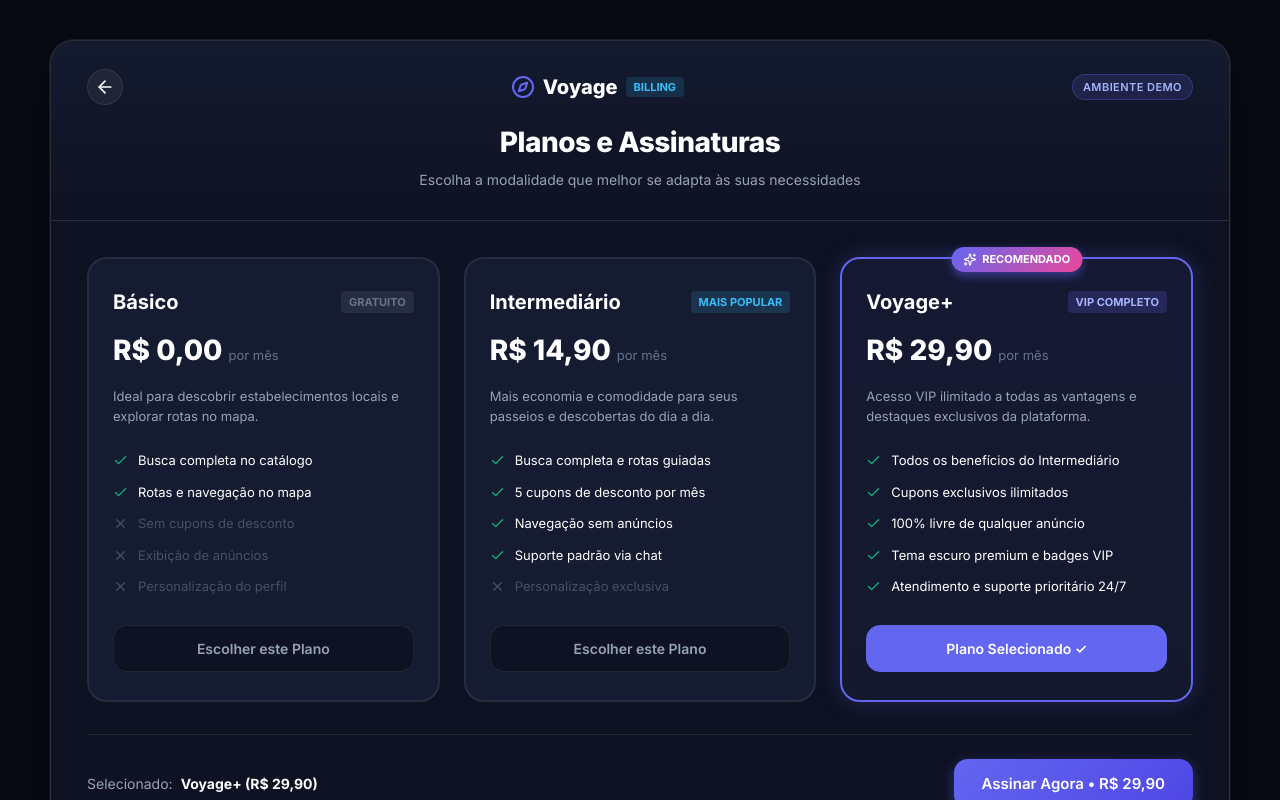
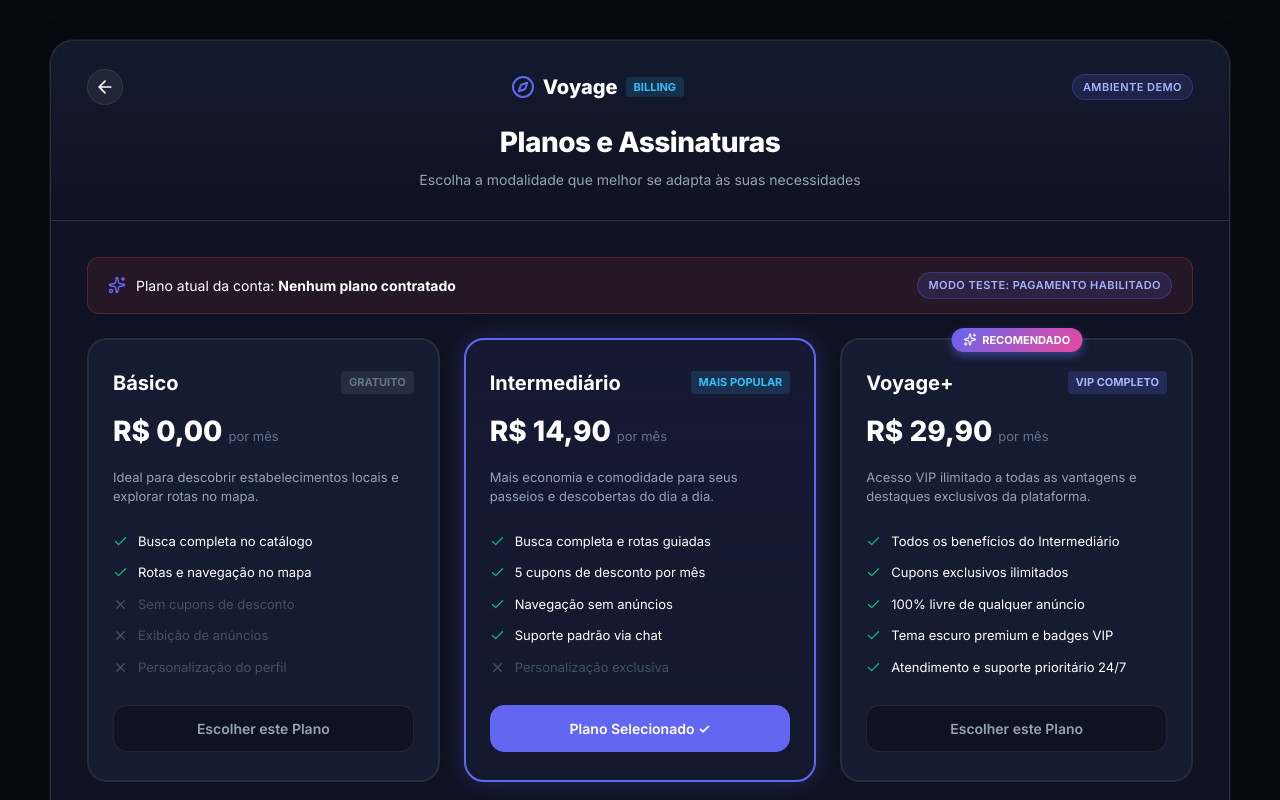
Before and after one commit to eMlock11/voyagefrontend, a React (Vite) app: page /payment in a window 1280 px wide. Shown: the top 800 px of the page. Built offline with nearby package versions, Linux system fonts and the light colour scheme; sample sign-in values are in the browser's storage.

Commit message:
adicionei uma sessão de teste

```diff
--- a/src/pages/payment/Payment.jsx
+++ b/src/pages/payment/Payment.jsx
@@ -80,15 +80,15 @@ export default function Payment() {
   const navigate = useNavigate();
   // Estados de navegação do fluxo: 'subscription' | 'methods' | 'cards' | 'card-form' | 'pix'
   const [step, setStep] = useState('subscription');
+  const initialUser = userService.getCurrentUser();
 
-  const currentUser = userService.getCurrentUser();
-
-  // Plano selecionado ('basic' | 'intermediary' | 'plus')
+  // Plano selecionado ('basic' | 'intermediary' | 'plus' | null)
   const [selectedPlanId, setSelectedPlanId] = useState(() => {
-    if (currentUser?.planId) return currentUser.planId;
-    if (currentUser?.plan?.toLowerCase().includes('plus') || currentUser?.plan?.toLowerCase().includes('voyage+')) return 'plus';
-    if (currentUser?.plan?.toLowerCase().includes('inter')) return 'intermediary';
-    return 'plus';
+    if (initialUser?.planId) return initialUser.planId;
+    if (initialUser?.plan?.toLowerCase().includes('plus') || initialUser?.plan?.toLowerCase().includes('voyage+')) return 'plus';
+    if (initialUser?.plan?.toLowerCase().includes('inter')) return 'intermediary';
+    if (initialUser?.plan?.toLowerCase().includes('básico') || initialUser?.plan?.toLowerCase().includes('basic')) return 'basic';
+    return 'intermediary'; // Sugere o mais popular para contratação inicial
   });
 
   // Estado da forma de pagamento selecionada: 'credit' | 'debit' | 'pix'
@@ -126,18 +126,23 @@ export default function Payment() {
     return () => clearInterval(timer);
   }, [step, pixTimeLeft]);
 
+  const [currentUser, setCurrentUser] = useState(() => userService.getCurrentUser());
+
   // Plano atualmente selecionado
   const currentPlan = PLANS.find((p) => p.id === selectedPlanId) || PLANS[1];
 
   // Função para salvar a assinatura realizada no perfil do usuário
   const applySubscription = (planObj) => {
-    userService.updateCurrentUserPlan({
+    const updated = userService.updateCurrentUserPlan({
       planId: planObj.id,
       planName: planObj.name,
       planStatus: 'active',
       planPrice: planObj.price,
       planPeriod: planObj.period,
     });
+    if (updated) {
+      setCurrentUser(updated);
+    }
   };
 
 
@@ -304,6 +309,33 @@ export default function Payment() {
           {/* 1. SELEÇÃO DE 3 PLANOS EM GRID COMPARATIVO DESKTOP */}
           {step === 'subscription' && (
             <div className="subscription-view">
+              {/* Banner de Status do Plano do Usuário */}
+              <div style={{
+                marginBottom: '24px',
+                padding: '14px 20px',
+                borderRadius: '12px',
+                background: (!currentUser?.plan || currentUser?.plan === 'Nenhum' || currentUser?.planStatus === 'inactive')
+                  ? 'rgba(239, 68, 68, 0.1)'
+                  : 'rgba(99, 102, 241, 0.1)',
+                border: (!currentUser?.plan || currentUser?.plan === 'Nenhum' || currentUser?.planStatus === 'inactive')
+                  ? '1px solid rgba(239, 68, 68, 0.25)'
+                  : '1px solid rgba(99, 102, 241, 0.25)',
+                display: 'flex',
+                alignItems: 'center',
+                justifyContent: 'space-between',
+                flexWrap: 'wrap',
+                gap: '12px'
+              }}>
+                <div style={{ display: 'flex', alignItems: 'center', gap: '10px' }}>
+                  <Sparkles size={18} color="var(--voyage-accent-primary, #6366f1)" />
+                  <span style={{ fontSize: '14px', color: 'var(--voyage-text-primary, #ffffff)' }}>
+                    Plano atual da conta: <strong>{currentUser?.plan && currentUser.plan !== 'Nenhum' ? currentUser.plan : 'Nenhum plano contratado'}</strong>
+                    {currentUser?.planStatus === 'active' && <span style={{ marginLeft: '8px', color: '#10b981', fontSize: '12px' }}>● Ativo</span>}
+                  </span>
+                </div>
+                <span className="voyage-demo-badge" style={{ margin: 0 }}>Modo Teste: Pagamento Habilitado</span>
+              </div>
+
               <div className="plans-selector-grid">
                 {PLANS.map((plan) => {
                   const isSelected = selectedPlanId === plan.id;
--- a/src/services/userService.js
+++ b/src/services/userService.js
@@ -33,7 +33,14 @@ export const userService = {
       localStorage.setItem('token', data.token);
     }
     if (data && data.user) {
-      localStorage.setItem('user', JSON.stringify(data.user));
+      // Nova conta criada inicia sem plano ativo para fins de teste
+      const userWithoutPlan = {
+        ...data.user,
+        plan: 'Nenhum',
+        planId: null,
+        planStatus: 'inactive',
+      };
+      localStorage.setItem('user', JSON.stringify(userWithoutPlan));
     }
     return data;
   },
```
Also changed, not shown: 1 other file (tests, documents, lock files or other folders).
